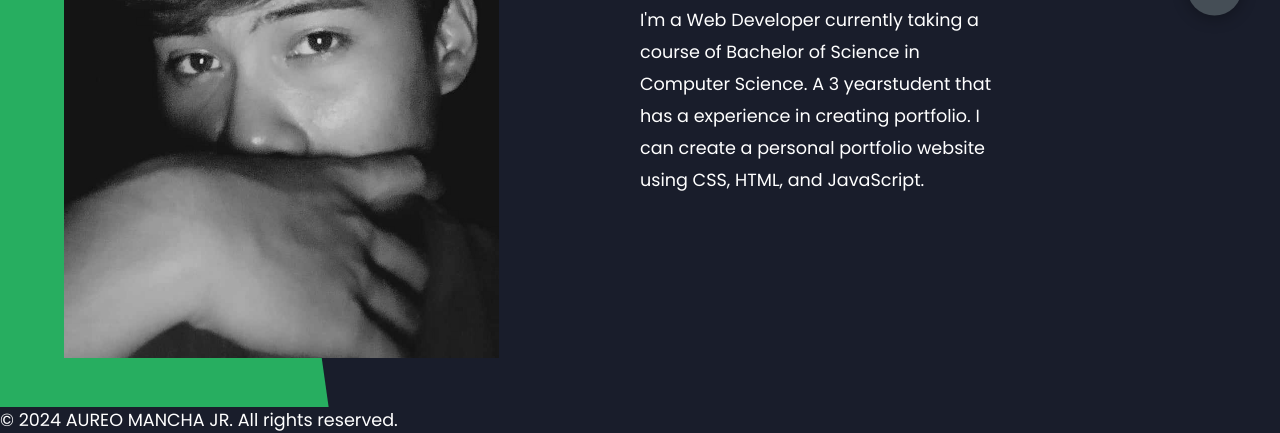
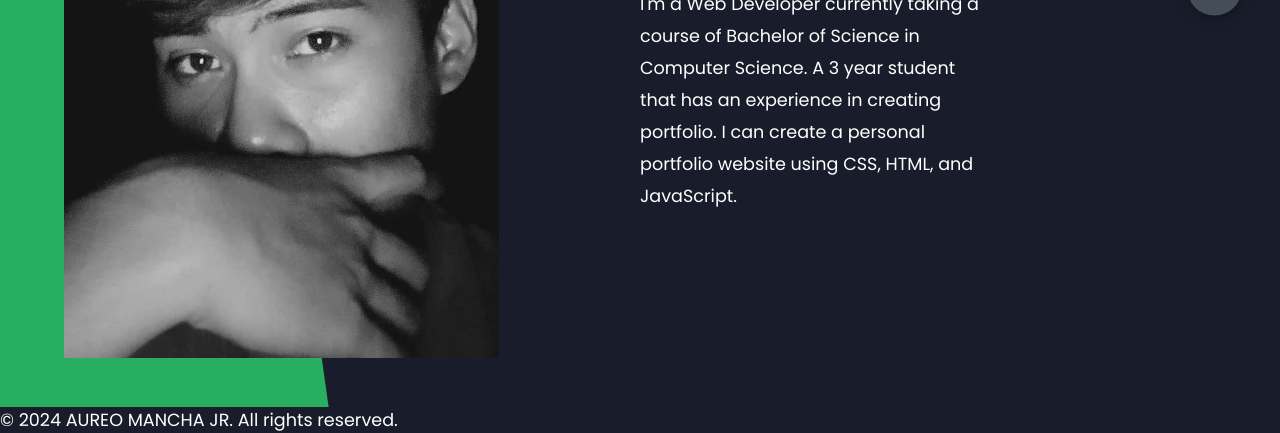
Before and after one commit to aureo19/Web-Portfolio-, a plain HTML site: page index.html in a window 1280 px wide. Shown: the part 567-1000 px from the top of the page. Drawn offline with Linux system fonts and the light colour scheme; files that its build step writes are made by us from their sources.

Commit message:
Update index.html

```diff
--- a/index.html
+++ b/index.html
@@ -26,7 +26,7 @@
                     I'm <span>Aureo Mancha Jr. </span>And I'm A Web Developer.
                 </h1>
                 <p>
-                    I'm a Web Developer currently taking a course of Bachelor of Science in Computer Science. A 3 yearstudent that has a experience in creating portfolio.
+                    I'm a Web Developer currently taking a course of Bachelor of Science in Computer Science. A 3 year student that has an experience in creating portfolio.
                 I can create a personal portfolio website using CSS, HTML, and JavaScript.
                 </p>
 
```
